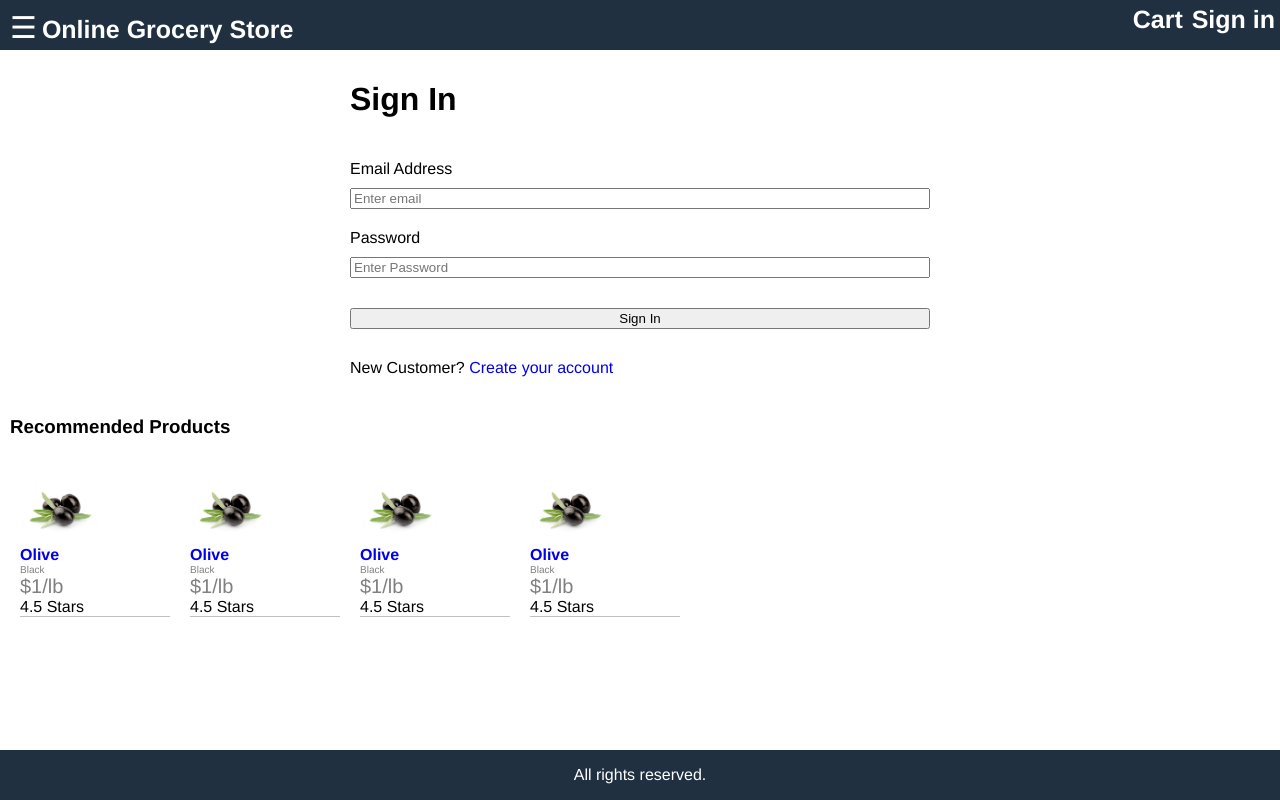
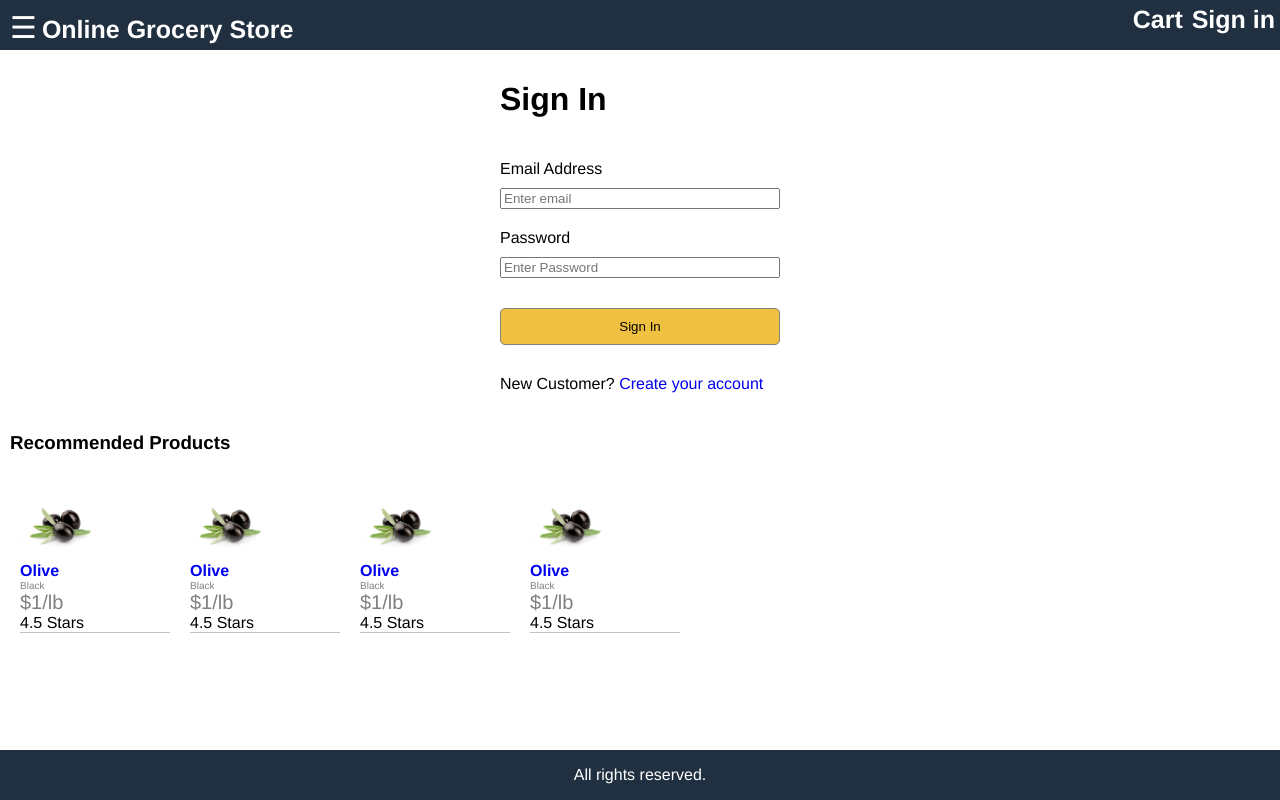
Before and after one commit to mekalyan26/Javascript_Projects, a React (Create React App) app in the folder OnlineGroceryStore/frontend/: page /signin in a window 1280 px wide. Built offline with nearby package versions, Linux system fonts and the light colour scheme.

Commit message:
signin page styling

```diff
--- a/OnlineGroceryStore/frontend/src/index.css
+++ b/OnlineGroceryStore/frontend/src/index.css
@@ -401,7 +401,7 @@ height: 100%;
 
 /* Form */
 .form {
-  max-width: 60rem;
+  max-width: 30rem;
   margin: 0 auto;
 }
 .form > div {
--- a/OnlineGroceryStore/frontend/src/screens/SigninScreen.js
+++ b/OnlineGroceryStore/frontend/src/screens/SigninScreen.js
@@ -38,7 +38,7 @@ export default function SigninScreen() {
         </div>
         <div>
           <label />
-          <button className="primary" type="submit">
+          <button className="button primary" type="submit">
             Sign In
           </button>
         </div>
```
